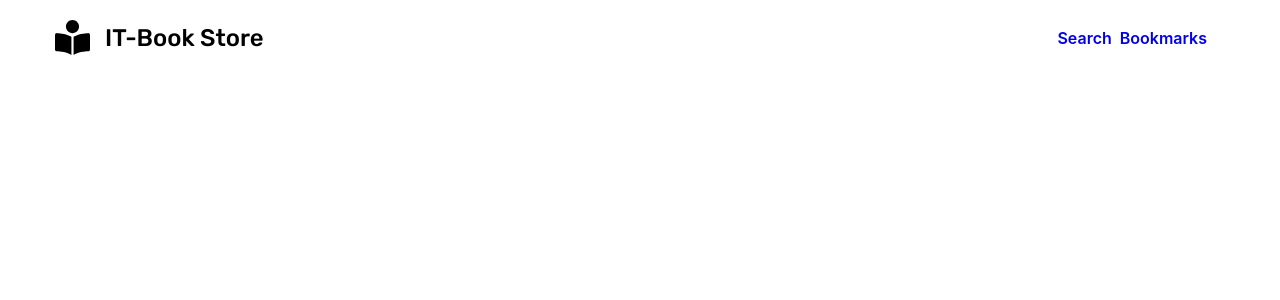
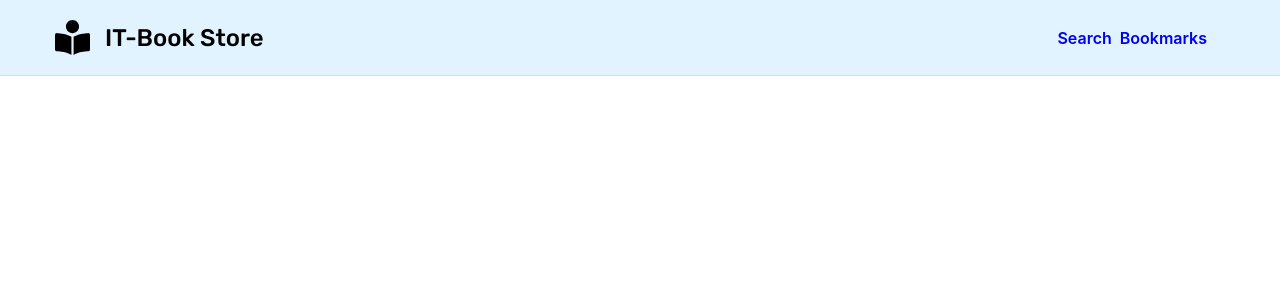
Before and after one commit to karaychentseva/book-store-react-dp, a React (Create React App) app: page / in a window 1280 px wide. Shown: the top 300 px of the page. Built offline with nearby package versions, Linux system fonts and the light colour scheme.

Commit message:
fix styles for sticky header: add z-index, background-color

```diff
--- a/src/components/header/Header.scss
+++ b/src/components/header/Header.scss
@@ -2,6 +2,9 @@
     padding: 20px;
     position: sticky;
     top: 0;
+    border-bottom: 1px solid #dddddd;
+    z-index: 3;
+    background-color: #e1f3ff;
 
     &-wrap {
         display: flex;
```
